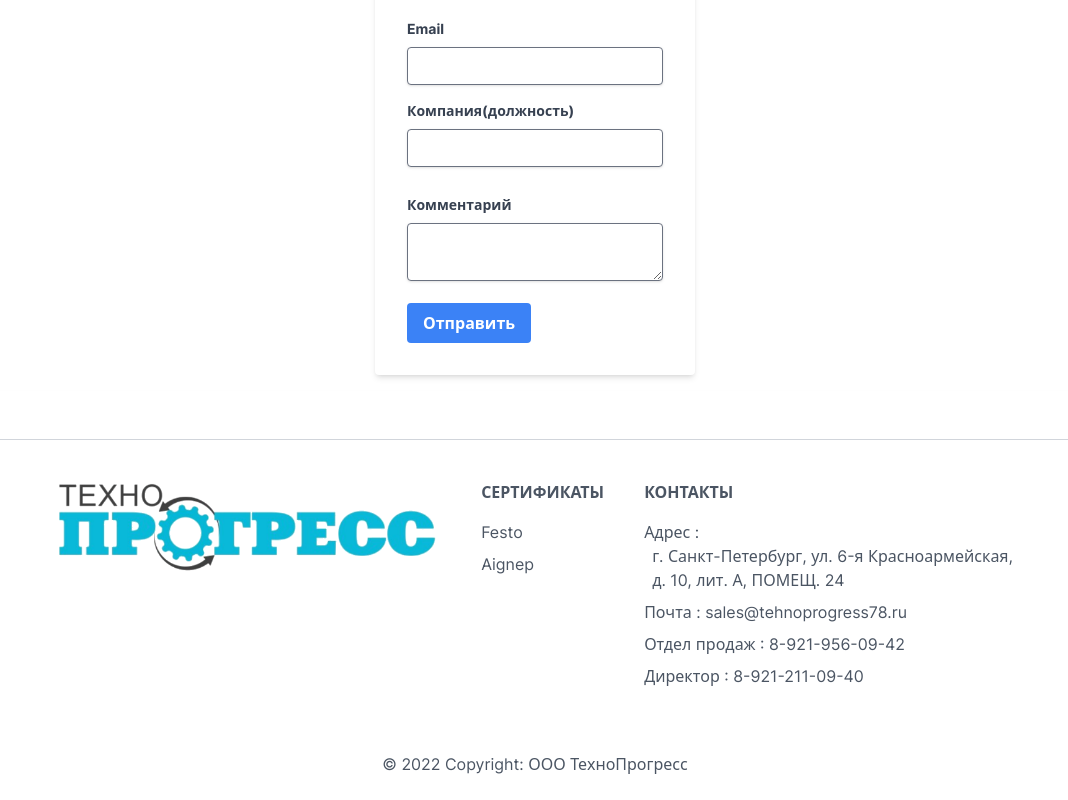
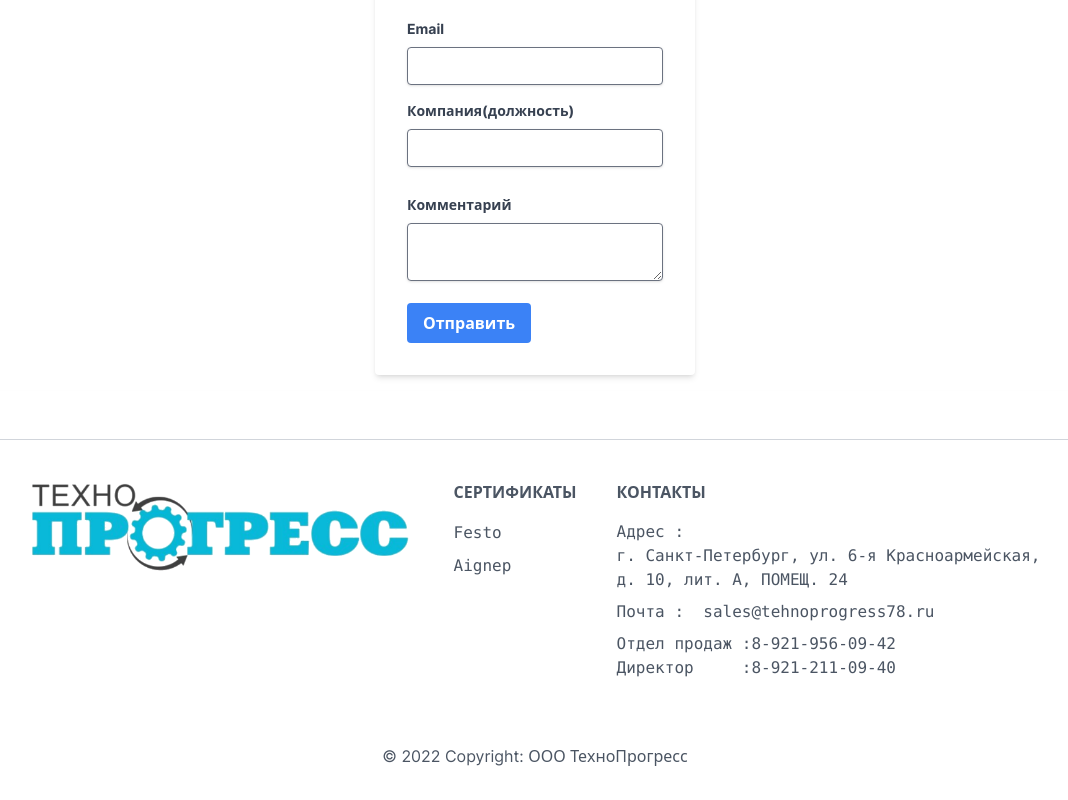
Before and after one commit to SoraHimmel2/TehnoProgress, a Next.js app: page / in a window 1280 px wide. Shown: the part 1463-2263 px from the top of the page, without its empty margins (105-1173 px from the left). Built offline with nearby package versions, Linux system fonts and the light colour scheme.

Commit message:
align items

```diff
--- a/src/components/layout/Footer.tsx
+++ b/src/components/layout/Footer.tsx
@@ -40,84 +40,38 @@ const Footer: React.FunctionComponent = () => {
             <div className='py-4'>
               <div className='mb-2'>
                 <Link href={`/certificates/sertificate1.png`}>
-                  <a>Festo</a>
+                  <a className='font-mono'>Festo</a>
                 </Link>
               </div>
               <div className='mb-2'>
                 <Link href={`/certificates/sertificate2.png`}>
-                  <a>Aignep</a>
+                  <a className='font-mono'>Aignep</a>
                 </Link>
               </div>
             </div>
           </div>
-          <div className='border-black'>
-            <h6 className='mb-4 flex justify-center font-semibold uppercase md:justify-start'>
-              Контакты
-            </h6>
-            <p className='mb-2 flex items-center justify-center md:justify-start'>
-              {/* <svg
-                aria-hidden='true'
-                focusable='false'
-                data-prefix='fas'
-                data-icon='home'
-                className='mr-4 w-4'
-                role='img'
-                xmlns='http://www.w3.org/2000/svg'
-                viewBox='0 0 576 512'
-              >
-                <path
-                  fill='currentColor'
-                  d='M280.37 148.26L96 300.11V464a16 16 0 0 0 16 16l112.06-.29a16 16 0 0 0 15.92-16V368a16 16 0 0 1 16-16h64a16 16 0 0 1 16 16v95.64a16 16 0 0 0 16 16.05L464 480a16 16 0 0 0 16-16V300L295.67 148.26a12.19 12.19 0 0 0-15.3 0zM571.6 251.47L488 182.56V44.05a12 12 0 0 0-12-12h-56a12 12 0 0 0-12 12v72.61L318.47 43a48 48 0 0 0-61 0L4.34 251.47a12 12 0 0 0-1.6 16.9l25.5 31A12 12 0 0 0 45.15 301l235.22-193.74a12.19 12.19 0 0 1 15.3 0L530.9 301a12 12 0 0 0 16.9-1.6l25.5-31a12 12 0 0 0-1.7-16.93z'
-                ></path>
-              </svg> */}
-              <div className='flex-col'>
-                <div>Адрес :</div>
-                <div className='pl-2'>
-                  г. Санкт-Петербург, ул. 6-я Красноармейская,
-                </div>
-                <div className='pl-2'>д. 10, лит. А, ПОМЕЩ. 24</div>
+          <div className='flex flex-col items-center justify-center    '>
+            <div className='flex flex-col items-start'>
+              <h6 className=' mb-4 font-semibold uppercase'>Контакты</h6>
+
+              <div className='font-mono'>Адрес :&nbsp;</div>
+              <div className='font-mono'>
+                г. Санкт-Петербург, ул. 6-я Красноармейская,
               </div>
-            </p>
-            <p className='mb-2 flex items-center justify-center md:justify-start'>
-              {/* <svg
-                aria-hidden='true'
-                focusable='false'
-                data-prefix='fas'
-                data-icon='envelope'
-                className='mr-4 w-4'
-                role='img'
-                xmlns='http://www.w3.org/2000/svg'
-                viewBox='0 0 512 512'
-              >
-                <path
-                  fill='currentColor'
-                  d='M502.3 190.8c3.9-3.1 9.7-.2 9.7 4.7V400c0 26.5-21.5 48-48 48H48c-26.5 0-48-21.5-48-48V195.6c0-5 5.7-7.8 9.7-4.7 22.4 17.4 52.1 39.5 154.1 113.6 21.1 15.4 56.7 47.8 92.2 47.6 35.7.3 72-32.8 92.3-47.6 102-74.1 131.6-96.3 154-113.7zM256 320c23.2.4 56.6-29.2 73.4-41.4 132.7-96.3 142.8-104.7 173.4-128.7 5.8-4.5 9.2-11.5 9.2-18.9v-19c0-26.5-21.5-48-48-48H48C21.5 64 0 85.5 0 112v19c0 7.4 3.4 14.3 9.2 18.9 30.6 23.9 40.7 32.4 173.4 128.7 16.8 12.2 50.2 41.8 73.4 41.4z'
-                ></path>
-              </svg> */}
-
-              <div>Почта : sales@tehnoprogress78.ru</div>
-            </p>
-            <p className='mb-2 flex items-center justify-center md:justify-start'>
-              <div>Отдел продаж : 8-921-956-09-42</div>
-            </p>
-            <p className='flex items-center justify-center md:justify-start'>
-              {/* <svg
-                aria-hidden='true'
-                focusable='false'
-                data-prefix='fas'
-                data-icon='phone'
-                className='mr-4 w-4'
-                role='img'
-                xmlns='http://www.w3.org/2000/svg'
-                viewBox='0 0 512 512'
-              >
-                <path
-                  fill='currentColor'
-                  d='M493.4 24.6l-104-24c-11.3-2.6-22.9 3.3-27.5 13.9l-48 112c-4.2 9.8-1.4 21.3 6.9 28l60.6 49.6c-36 76.7-98.9 140.5-177.2 177.2l-49.6-60.6c-6.8-8.3-18.2-11.1-28-6.9l-112 48C3.9 366.5-2 378.1.6 389.4l24 104C27.1 504.2 36.7 512 48 512c256.1 0 464-207.5 464-464 0-11.2-7.7-20.9-18.6-23.4z'
-                ></path>
-              </svg> */}
-              <div>Директор : 8-921-211-09-40</div>
-            </p>
+              <div className='mb-2 font-mono'>д. 10, лит. А, ПОМЕЩ. 24</div>
+              <div className='mb-2 flex flex-wrap'>
+                <div className='font-mono'>Почта : &nbsp;</div>
+                <div className='font-mono'>sales@tehnoprogress78.ru</div>
+              </div>
+              <div className='flex flex-wrap justify-between '>
+                <div className='font-mono'>Отдел продаж : </div>
+                <div className='font-mono'>8-921-956-09-42</div>
+              </div>
+              <div className=' flex flex-wrap justify-between '>
+                <div className='font-mono'>Директор &nbsp; &nbsp; :</div>
+                <div className=' font-mono'>8-921-211-09-40</div>
+              </div>
+            </div>
           </div>
         </div>
       </div>
```
